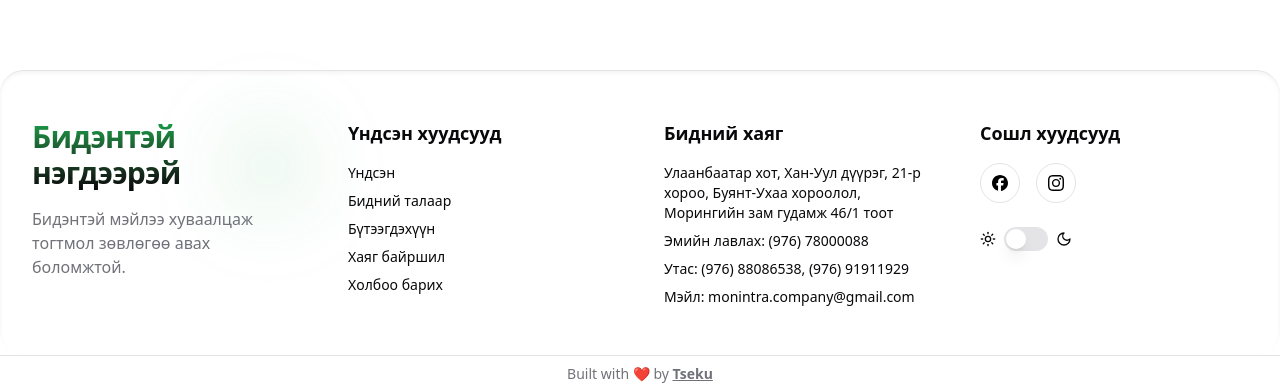
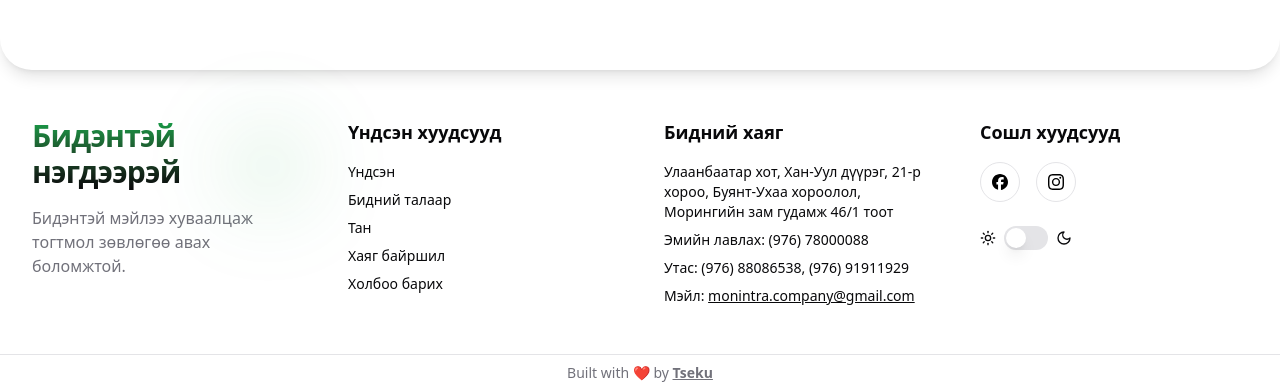
Before and after one commit to Tseku210/baigal-client, a Next.js app: page / in a window 1280 px wide. Shown: the part 1322-1711 px from the top of the page. Built offline with nearby package versions, Linux system fonts and the light colour scheme; what @bprogress/next would draw is missing.

Commit message:
feat: update footer design

```diff
--- a/src/app/layout.tsx
+++ b/src/app/layout.tsx
@@ -22,12 +22,16 @@ export default function RootLayout({
       className={`${gip.variable} ${rubik.variable} antialiased`}
       suppressHydrationWarning
     >
-      <body className="flex flex-col min-h-screen">
+      <body className="flex flex-col min-h-screen relative">
         <Providers>
           <Navigation />
-          {children}
-          <Footer />
-          <BuiltByTseku />
+          <div className="rounded-b-2xl md:rounded-b-4xl shadow-lg pb-20">
+            {children}
+          </div>
+          <div className="relative bg-transparent">
+            <Footer />
+            <BuiltByTseku />
+          </div>
         </Providers>
       </body>
     </html>
--- a/src/components/Footer/Footer.tsx
+++ b/src/components/Footer/Footer.tsx
@@ -24,7 +24,7 @@ export const Footer = () => {
       initial={{ opacity: 0, translateY: 50 }}
       viewport={{ once: true }}
       whileInView={{ opacity: 1, translateY: 0 }}
-      className="relative mt-10 md:mt-20 border-t inset-shadow-xl inset-shadow-sm bg-background rounded-3xl text-foreground transition-colors duration-300"
+      className="relative container mx-auto bg-transparent text-foreground transition-colors duration-300"
     >
       <div className="mx-auto px-4 py-8 md:py-12 md:px-6 lg:px-8">
         <div className="grid gap-5 md:gap-8 lg:gap-12 md:grid-cols-2 lg:grid-cols-4">
@@ -56,7 +56,7 @@ export const Footer = () => {
                 href="/products"
                 className="block transition-colors hover:text-primary"
               >
-                Бүтээгдэхүүн
+                Тан
               </Link>
               <Link
                 href="/address"
@@ -81,7 +81,10 @@ export const Footer = () => {
               </p>
               <p>Эмийн лавлах: (976) 78000088</p>
               <p>Утас: (976) 88086538, (976) 91911929</p>
-              <p>Мэйл: monintra.company@gmail.com</p>
+              <p>
+                Мэйл:{" "}
+                <span className="underline">monintra.company@gmail.com</span>
+              </p>
             </address>
           </div>
           <div className="relative">
```
